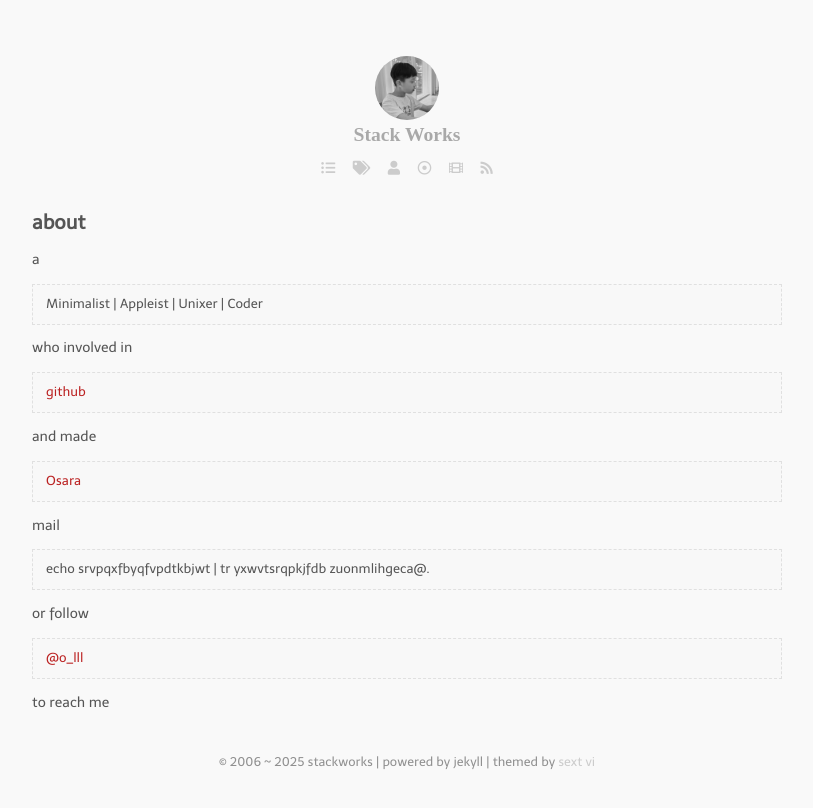
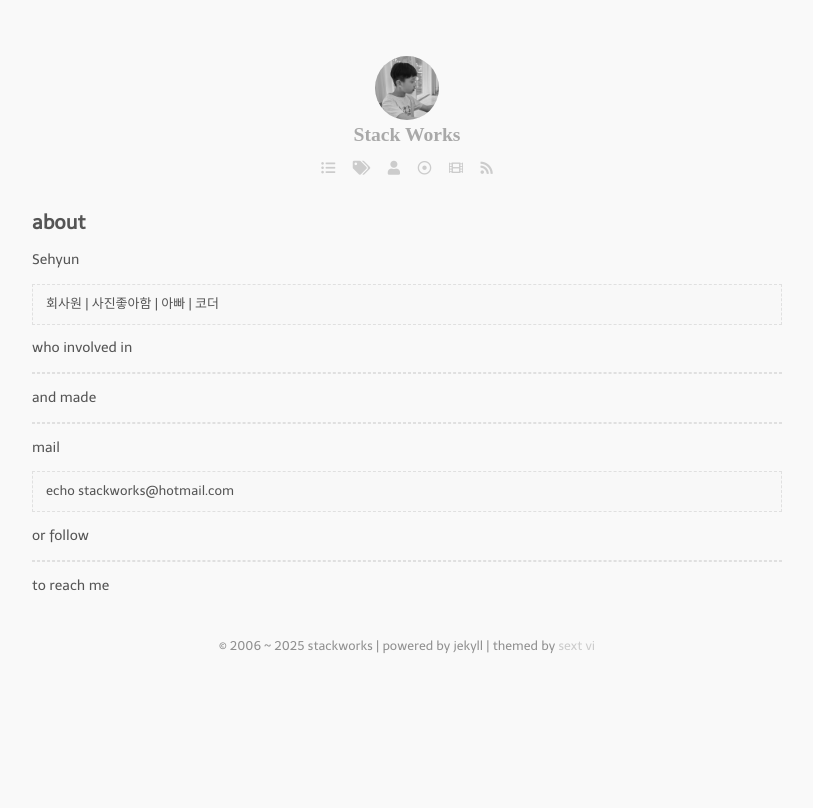
Before and after one commit to stackworks79/stackworks79.github.io, a Jekyll site: the page built from about.markdown, in a window 1280 px wide. Shown: the top 808 px of the page, without its empty margins (233-1046 px from the left). Built offline with Jekyll 4.4.1, drawn with Linux system fonts in a browser that asks for light colours; nearby versions of some CDN libraries; some web fonts are replaced.

Commit message:
Update about.markdown

```diff
--- a/about.markdown
+++ b/about.markdown
@@ -3,24 +3,24 @@ title: about
 layout: page
 ---
 
-a
+Sehyun
 
-> Minimalist \| Appleist \| Unixer \| Coder
+> 회사원 \| 사진좋아함 \| 아빠 \| 코더
 
 who involved in
 
-> [github](https://github.com/waynezhang)
+>
 
 and made
 
-> [Osara](https://osara.lhzhang.com)
+>
 
 mail
 
-> echo srvpqxfbyqfvpdtkbjwt \| tr yxwvtsrqpkjfdb zuonmlihgeca@.
+> echo stackworks@hotmail.com
 
 or follow
 
-> [@o_lll](https://twitter.com/#!/o_lll)
+>
 
 to reach me
```
